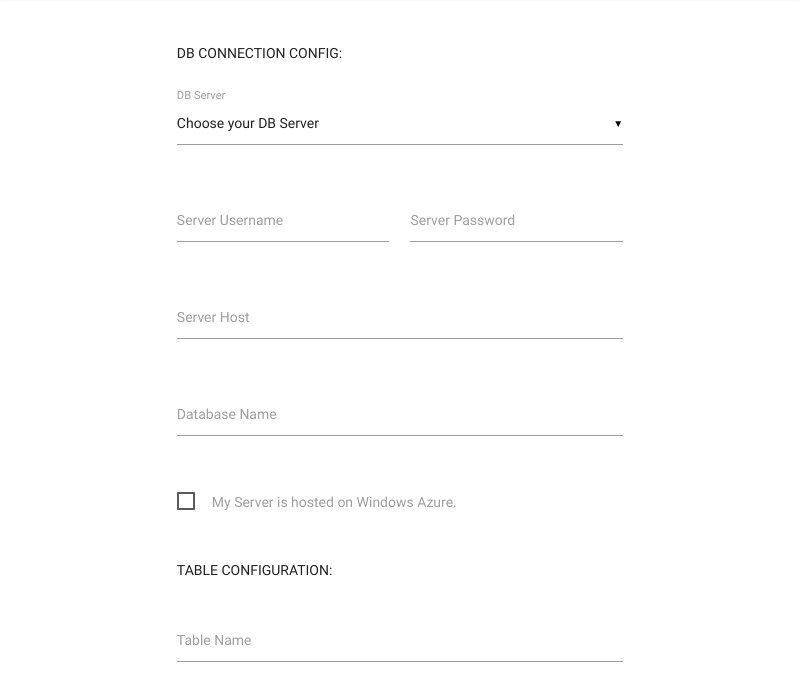
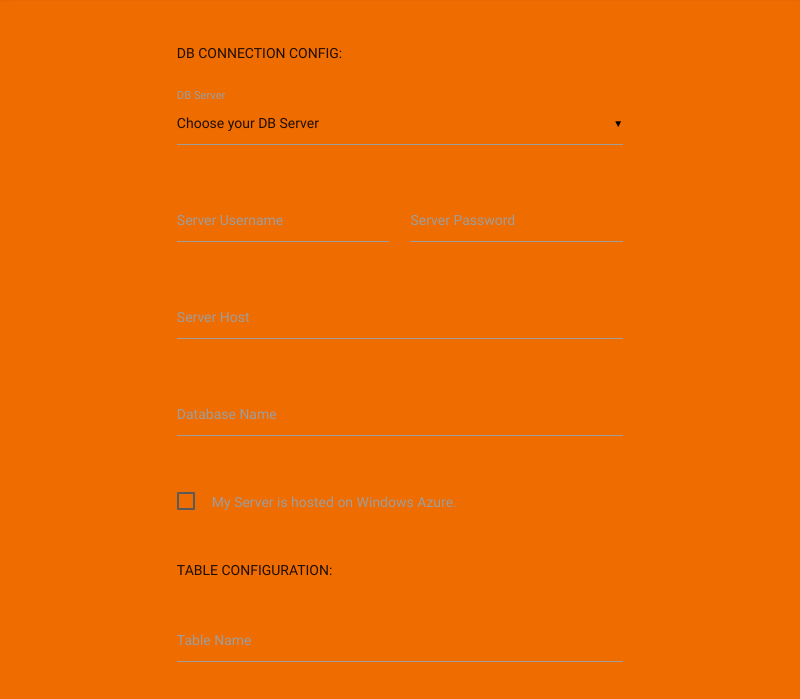
Before and after one commit to ojengwa/elmono, an Electron app: page public/index.html in a window 800 px wide. Shown: the part 67-766 px from the top of the page. Drawn offline with Linux system fonts and the light colour scheme; files whose address does not match are found by name.

Commit message:
update public folder
Signed-off-by: Bernard Ojengwa <bernardojengwa@gmail.com>

```diff
--- a/public/index.html
+++ b/public/index.html
@@ -11,7 +11,7 @@
   <meta name="viewport" content="width=device-width, initial-scale=1.0"/>
 </head>
 
-<body>
+<body class="orange darken-3">
 
   <nav>
     <div class="nav-wrapper orange darken-3">
```
Also changed, not shown: public/fonts/material.css (renamed from public/libs/fonts/material.css), public/libs/fonts/material.woff2 (deleted), public/libs/materialize/.bower.json.
